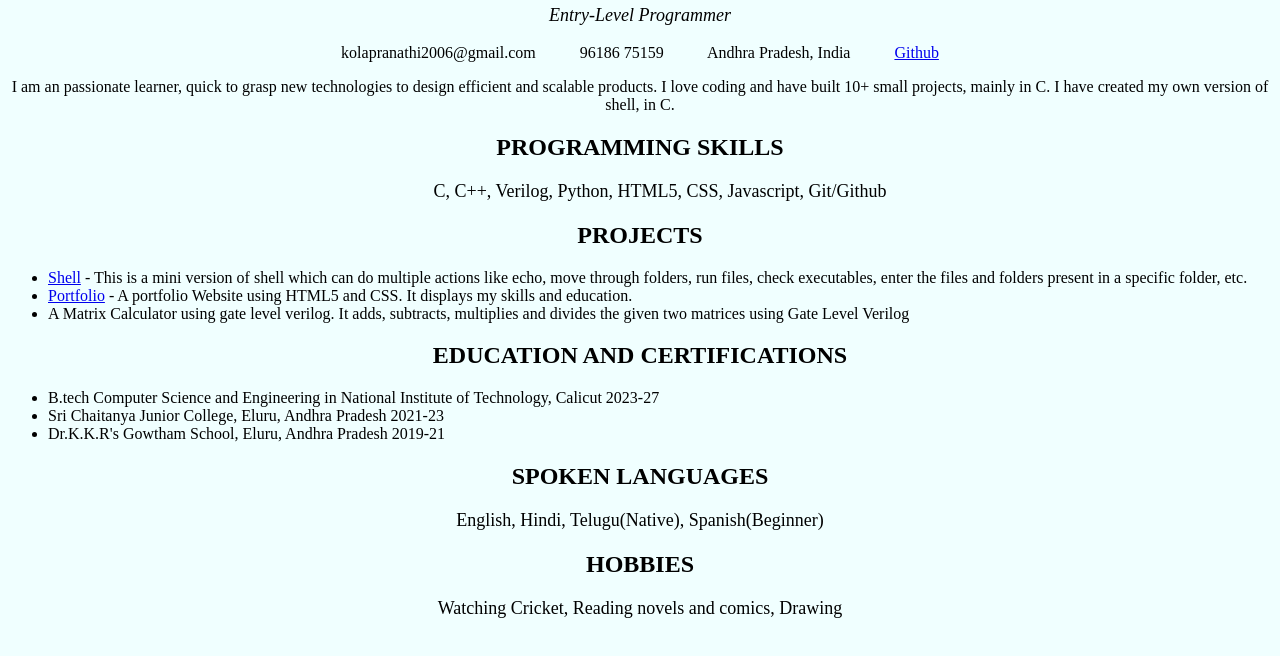
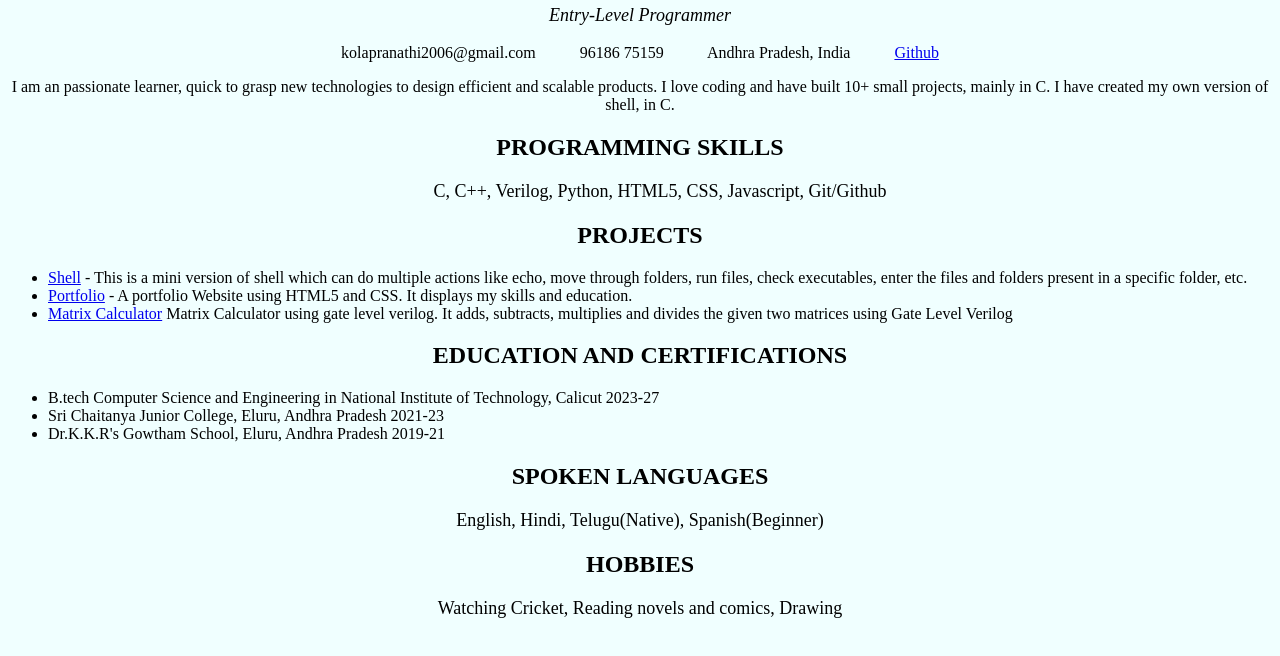
Before and after one commit to pranathi-cola/Web-Dev, a plain HTML site: page Project-2/index.html in a window 1280 px wide. Shown: the part 90-746 px from the top of the page. Drawn offline with Linux system fonts and the light colour scheme.

Commit message:
Add Project links

```diff
--- a/Project-2/index.html
+++ b/Project-2/index.html
@@ -21,7 +21,7 @@
         <ul>
             <li><a href="https://github.com/pranathi-cola/C-projects/blob/main/shell.c" target="__blank" rel="noopener noreferer">Shell</a> - This is a mini version of shell which can do multiple actions like echo, move through folders, run files, check executables, enter the files and folders present in a specific folder, etc. </li>
             <li><a href="https://pranathi-cola.github.io/Web-Dev/Project-2" target="__blank" rel="noopener noreferer">Portfolio</a> - A portfolio Website using HTML5 and CSS. It displays my skills and education.</li>
-            <li>A Matrix Calculator using gate level verilog. It adds, subtracts, multiplies and divides the given two matrices using Gate Level Verilog</li>
+            <li><a href="https://github.com/pranathi-cola/gate-level-verilog" target="__blank" rel="noopener noreferer">Matrix Calculator</a> Matrix Calculator using gate level verilog. It adds, subtracts, multiplies and divides the given two matrices using Gate Level Verilog</li>
         </ul>
 
         <h2 class="secondaryheading">EDUCATION AND CERTIFICATIONS</h2>
```
